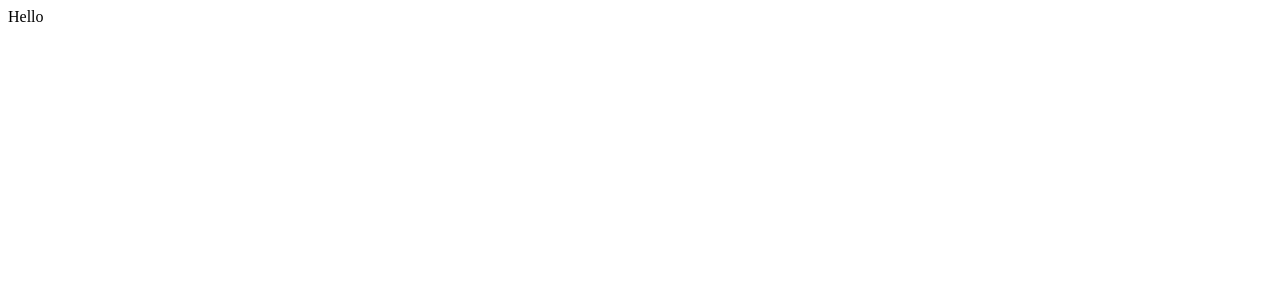
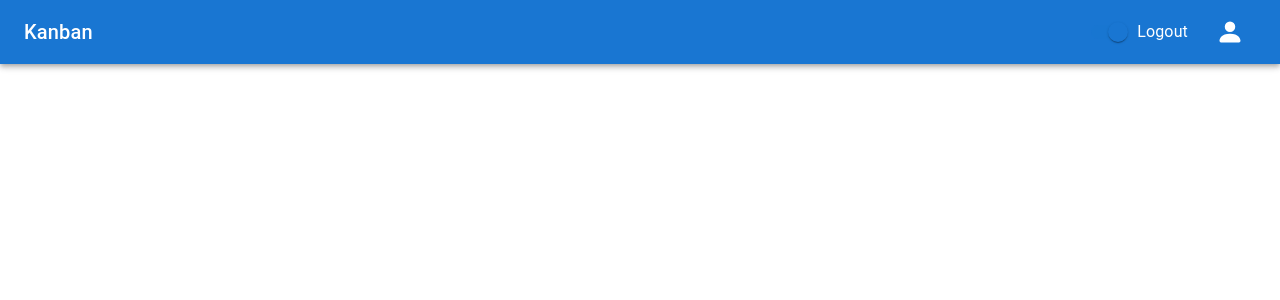
Before and after one commit to sarveshh/react-kanban, a React (Create React App) app: page / in a window 1280 px wide. Shown: the top 300 px of the page. Built offline with nearby package versions, Linux system fonts and the light colour scheme.

Commit message:
Basic components + Navbar

```diff
--- a/src/App.js
+++ b/src/App.js
@@ -1,5 +1,26 @@
+import React from "react";
+
+import Navbar from "./components/Navbar/Navbar";
+
+//Mui Imports
+import { CssBaseline } from "@mui/material";
+import { createTheme, ThemeProvider } from "@mui/material";
+
 function App() {
-  return <div className="App">Hello</div>;
+  const theme = createTheme({
+    status: {
+      danger: "#e53e3e",
+    },
+  });
+
+  return (
+    <div>
+      <ThemeProvider theme={theme}>
+        <CssBaseline />
+        <Navbar />
+      </ThemeProvider>
+    </div>
+  );
 }
 
 export default App;
--- /dev/null
+++ b/src/components/Navbar/Navbar.js
@@ -0,0 +1,68 @@
+import * as React from "react";
+import AppBar from "@mui/material/AppBar";
+import Box from "@mui/material/Box";
+import Toolbar from "@mui/material/Toolbar";
+import Typography from "@mui/material/Typography";
+import IconButton from "@mui/material/IconButton";
+import { BsPersonFill as AccountCircle } from "react-icons/bs";
+import Switch from "@mui/material/Switch";
+import FormControlLabel from "@mui/material/FormControlLabel";
+import FormGroup from "@mui/material/FormGroup";
+import { IoMdLogIn } from "react-icons/io";
+
+export default function MenuAppBar() {
+  const [auth, setAuth] = React.useState(true);
+
+  const handleChange = (event) => {
+    setAuth(event.target.checked);
+  };
+
+  return (
+    <Box sx={{ flexGrow: 1 }}>
+      <AppBar position="static">
+        <Toolbar>
+          <Typography variant="h6" component="div" sx={{ flexGrow: 1 }}>
+            Kanban
+          </Typography>
+          <FormGroup>
+            <FormControlLabel
+              control={
+                <Switch
+                  checked={auth}
+                  onChange={handleChange}
+                  aria-label="login switch"
+                />
+              }
+              label={auth ? "Logout" : "Login"}
+            />
+          </FormGroup>
+          {auth ? (
+            <div>
+              <IconButton
+                size="large"
+                aria-label="account of current user"
+                aria-controls="menu-appbar"
+                aria-haspopup="true"
+                color="inherit"
+              >
+                <AccountCircle />
+              </IconButton>
+            </div>
+          ) : (
+            <div>
+              <IconButton
+                size="large"
+                aria-label="account of current user"
+                aria-controls="menu-appbar"
+                aria-haspopup="true"
+                color="inherit"
+              >
+                <IoMdLogIn />
+              </IconButton>
+            </div>
+          )}
+        </Toolbar>
+      </AppBar>
+    </Box>
+  );
+}
--- a/src/index.js
+++ b/src/index.js
@@ -2,9 +2,21 @@ import React from "react";
 import ReactDOM from "react-dom/client";
 import App from "./App";
 
+//MUI Imports
+import GlobalStyles from "@mui/material/GlobalStyles";
+
+const globalStyle = {
+  "*": {
+    margin: 0,
+    padding: 0,
+    boxSizing: "border-box",
+  },
+};
+
 const root = ReactDOM.createRoot(document.getElementById("root"));
 root.render(
   <React.StrictMode>
+    <GlobalStyles styles={globalStyle} />
     <App />
   </React.StrictMode>
 );
```
Also changed, not shown: src/components/Board/Board.js (added, +7 -0 lines), src/components/Hero/Hero.js (added, +7 -0 lines), src/components/Board/BoardStyles.js (added), src/components/Hero/HeroStyles.js (added), src/components/Navbar/NavbarStyles.js (added).
